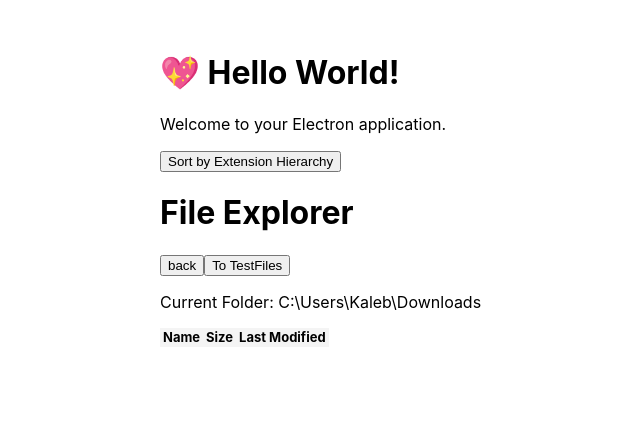
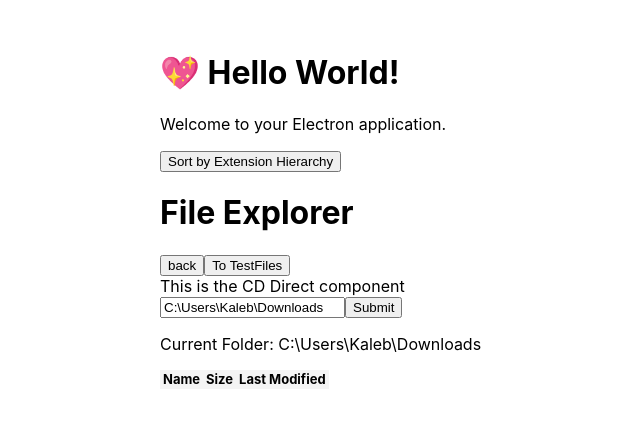
Before and after one commit to KalebBrunner/vue-electron-explorer, a JavaScript app: page / in a window 1280 px wide. Shown: the top 422 px of the page, without its empty margins (176-816 px from the left). Built offline with nearby package versions, Linux system fonts and the light colour scheme.

Commit message:
implement CD Direct

```diff
--- a/src/pages/CDDirect.vue
+++ b/src/pages/CDDirect.vue
@@ -1,8 +1,37 @@
 <script setup lang="ts">
-const props = defineProps<{ path: string }>();
-const emit = defineEmits<{ (e: "update:modelValue", path: string): void }>();
+import { ref, watch } from "vue";
+
+const props = defineProps<{ modelValue: string }>();
+const emit = defineEmits<{
+  (e: "update:modelValue", value: string): void;
+  (e: "navigate", value: string): void;
+}>();
+
+const inputValue = ref(props.modelValue);
+
+// keep in sync if parent changes it
+watch(
+  () => props.modelValue,
+  (newVal) => {
+    inputValue.value = newVal;
+  }
+);
+
+function submit() {
+  emit("update:modelValue", inputValue.value);
+  emit("navigate", inputValue.value);
+}
 </script>
 
 <template>
-  <h1>This is the CD Direct component</h1>
+  <div>This is the CD Direct component</div>
+
+  <div>
+    <input
+      v-model="inputValue"
+      @keyup.enter="submit"
+      placeholder="Enter path..."
+    />
+    <button @click="submit">Submit</button>
+  </div>
 </template>
--- a/src/pages/FileExplorer.vue
+++ b/src/pages/FileExplorer.vue
@@ -10,11 +10,6 @@ import SortingMenu from "./SortingMenu.vue";
 import CDDirect from "./CDDirect.vue";
 
 const files = ref<File[]>([]);
-// const currentSortSequence = ref<SortStrategy<File>>(new SortReverse());
-
-// const sortedFiles = computed(() => {
-//   return currentSortSequence.value.sort(files.value);
-// });
 let currentPath = ref("");
 
 const changeDirectory = async (path: string) => {
@@ -61,7 +56,8 @@ void setDefaultPath();
     >
       To TestFiles
     </button>
-    <!-- <CDDirect v-model="currentPath" /> -->
+    <CDDirect v-model="currentPath" @navigate="changeDirectory(currentPath)" />
+
     <!-- <p>Return: {{ currentPath }}</p> -->
     <p>Current Folder: {{ currentPath }}</p>
     <table>
```
